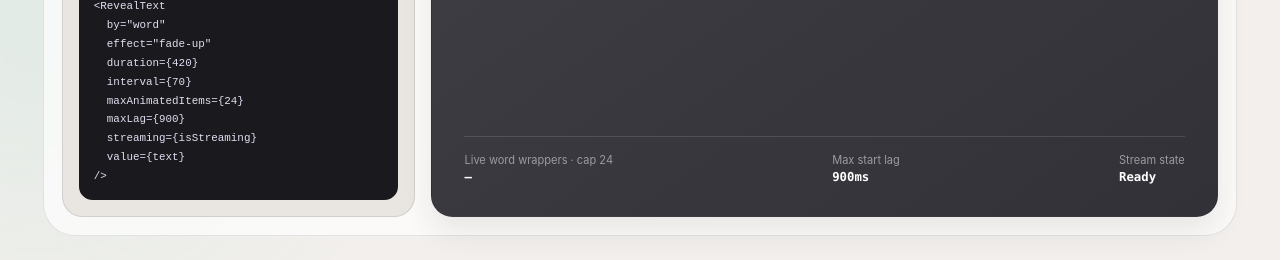
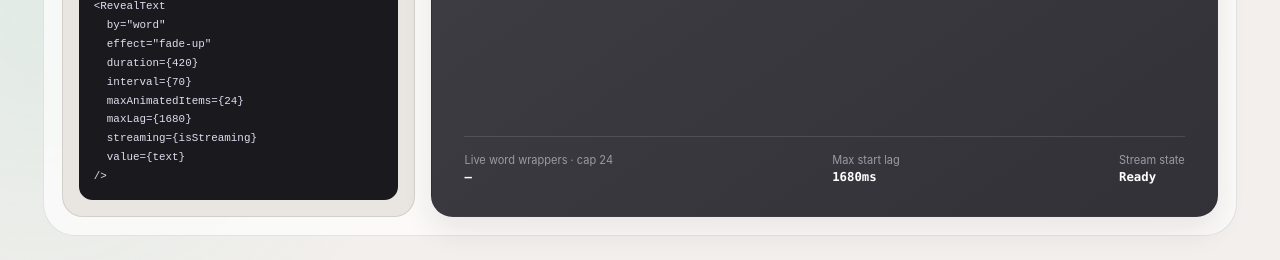
Before and after one commit to VoldemLive/reveal-sequence, a React (Vite) app: page / in a window 1280 px wide. Shown: the part 1769-2029 px from the top of the page. Built offline with nearby package versions, Linux system fonts and the light colour scheme.

Commit message:
fix: keep demo stream starts strictly paced

```diff
--- a/src/demo/App.tsx
+++ b/src/demo/App.tsx
@@ -53,7 +53,9 @@ export function App() {
     () => createStreamChunks(narrativeText, granularity),
     [granularity],
   )
-  const textMaxLag = Math.max(900, textInterval * 6)
+  // The playground keeps one start slot per live wrapper so Interval remains visually exact.
+  // The package default still permits maxLag-based compression under production pressure.
+  const textMaxLag = Math.max(900, textInterval * maxAnimatedItems)
   const groupMaxLag = Math.max(900, groupInterval * 6)
 
   const stopStream = () => {
```
